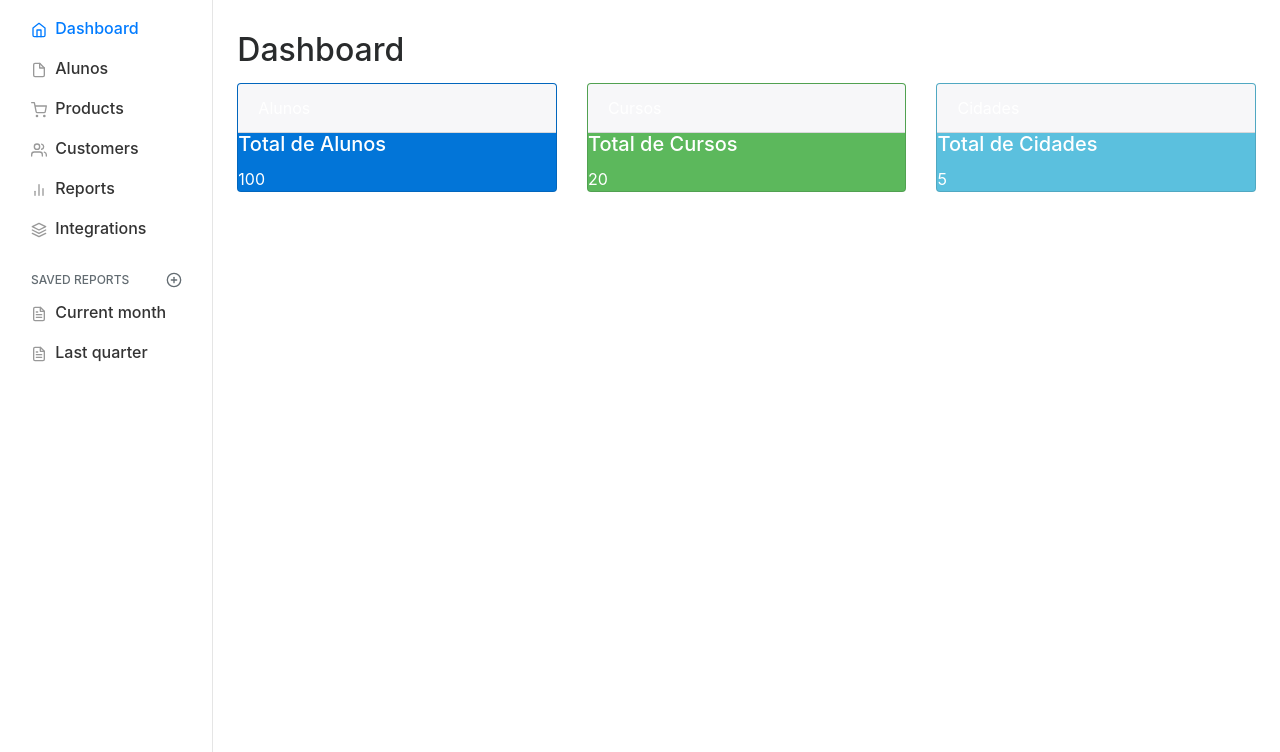
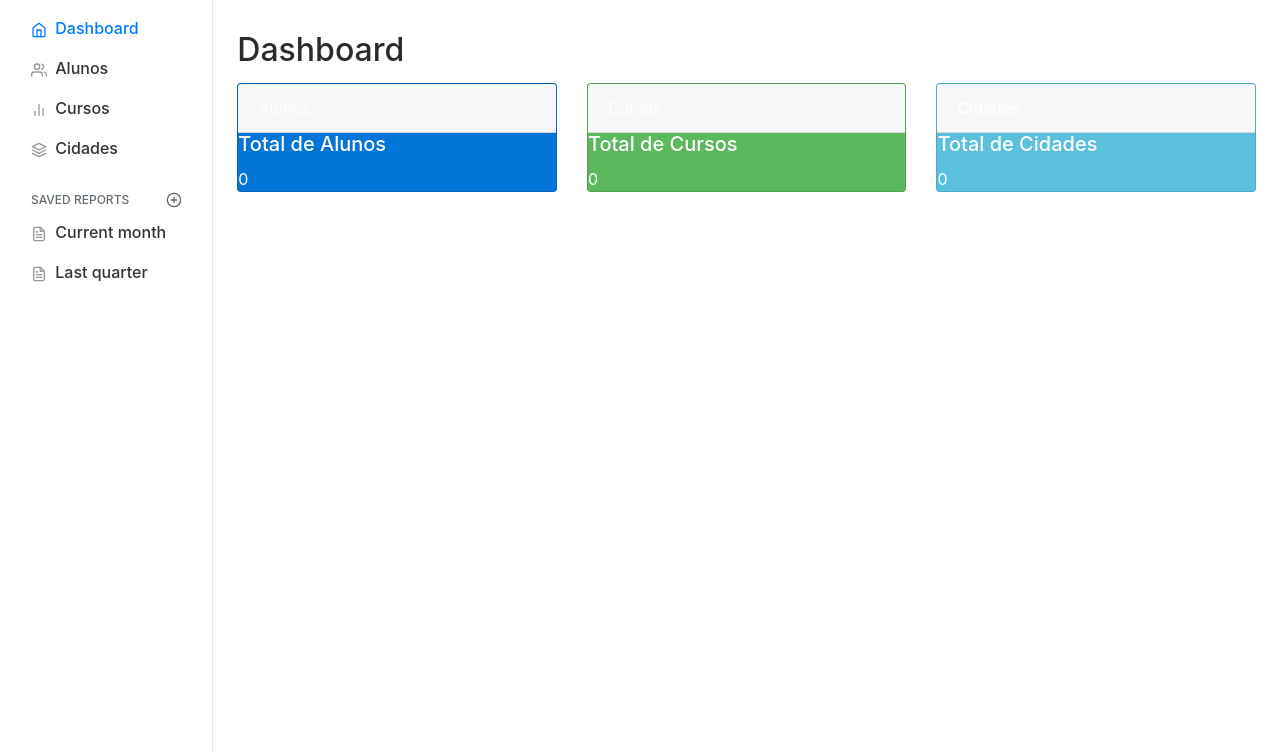
Before and after one commit to vitorqf/matricula-aluno-django, a Django app: page / in a window 1280 px wide. Shown: the part 122-874 px from the top of the page. Run offline with Django 4.2, Linux system fonts and the light colour scheme; data that the repository does not hold is empty.

Commit message:
Alteração no menu.

```diff
--- a/aluno/templates/aluno/index.html
+++ b/aluno/templates/aluno/index.html
@@ -9,7 +9,7 @@
       <div class="card-header">Alunos</div>
       <div class="card-body">
         <h5 class="card-title">Total de Alunos</h5>
-        <p class="card-text">100</p> <!-- Substitua pelo valor real -->
+        <p class="card-text">{{ total_alunos }}</p> <!-- Substitua pelo valor real -->
       </div>
     </div>
   </div>
@@ -19,7 +19,7 @@
       <div class="card-header">Cursos</div>
       <div class="card-body">
         <h5 class="card-title">Total de Cursos</h5>
-        <p class="card-text">20</p> <!-- Substitua pelo valor real -->
+        <p class="card-text">{{ total_cursos }}</p> <!-- Substitua pelo valor real -->
       </div>
     </div>
   </div>
@@ -29,7 +29,7 @@
       <div class="card-header">Cidades</div>
       <div class="card-body">
         <h5 class="card-title">Total de Cidades</h5>
-        <p class="card-text">5</p> <!-- Substitua pelo valor real -->
+        <p class="card-text">{{ total_cidades }}</p> <!-- Substitua pelo valor real -->
       </div>
     </div>
   </div>
--- a/aluno/views.py
+++ b/aluno/views.py
@@ -1,5 +1,5 @@
 from django.shortcuts import render,get_object_or_404,redirect
-from .models import Aluno
+from .models import Aluno,Curso,Cidade
 from .forms import AlunoForm
 
 def aluno_editar(request,id=id):
@@ -44,4 +44,12 @@ def aluno_listar(request):
 
 
 def index(request):
-    return render(request, "aluno/index.html")
+    total_alunos = Aluno.objects.count()
+    total_cidades = Cidade.objects.count()
+    total_curso = Curso.objects.count()
+    context = {
+        'total_alunos' : total_alunos,
+        'total_cidades' : total_cidades,
+        'total_cursos' : total_curso
+    }
+    return render(request, "aluno/index.html",context)
--- a/templates/base.html
+++ b/templates/base.html
@@ -31,32 +31,20 @@
                 </li>
                 <li class="nav-item">
                   <a class="nav-link" href="{% url 'aluno_listar' %}">
-                    <svg xmlns="http://www.w3.org/2000/svg" width="24" height="24" viewBox="0 0 24 24" fill="none" stroke="currentColor" stroke-width="2" stroke-linecap="round" stroke-linejoin="round" class="feather feather-file"><path d="M13 2H6a2 2 0 0 0-2 2v16a2 2 0 0 0 2 2h12a2 2 0 0 0 2-2V9z"></path><polyline points="13 2 13 9 20 9"></polyline></svg>
+                    <svg xmlns="http://www.w3.org/2000/svg" width="24" height="24" viewBox="0 0 24 24" fill="none" stroke="currentColor" stroke-width="2" stroke-linecap="round" stroke-linejoin="round" class="feather feather-users"><path d="M17 21v-2a4 4 0 0 0-4-4H5a4 4 0 0 0-4 4v2"></path><circle cx="9" cy="7" r="4"></circle><path d="M23 21v-2a4 4 0 0 0-3-3.87"></path><path d="M16 3.13a4 4 0 0 1 0 7.75"></path></svg>
                     Alunos
                   </a>
                 </li>
                 <li class="nav-item">
                   <a class="nav-link" href="#">
-                    <svg xmlns="http://www.w3.org/2000/svg" width="24" height="24" viewBox="0 0 24 24" fill="none" stroke="currentColor" stroke-width="2" stroke-linecap="round" stroke-linejoin="round" class="feather feather-shopping-cart"><circle cx="9" cy="21" r="1"></circle><circle cx="20" cy="21" r="1"></circle><path d="M1 1h4l2.68 13.39a2 2 0 0 0 2 1.61h9.72a2 2 0 0 0 2-1.61L23 6H6"></path></svg>
-                    Products
-                  </a>
-                </li>
-                <li class="nav-item">
-                  <a class="nav-link" href="#">
-                    <svg xmlns="http://www.w3.org/2000/svg" width="24" height="24" viewBox="0 0 24 24" fill="none" stroke="currentColor" stroke-width="2" stroke-linecap="round" stroke-linejoin="round" class="feather feather-users"><path d="M17 21v-2a4 4 0 0 0-4-4H5a4 4 0 0 0-4 4v2"></path><circle cx="9" cy="7" r="4"></circle><path d="M23 21v-2a4 4 0 0 0-3-3.87"></path><path d="M16 3.13a4 4 0 0 1 0 7.75"></path></svg>
-                    Customers
-                  </a>
-                </li>
-                <li class="nav-item">
-                  <a class="nav-link" href="#">
                     <svg xmlns="http://www.w3.org/2000/svg" width="24" height="24" viewBox="0 0 24 24" fill="none" stroke="currentColor" stroke-width="2" stroke-linecap="round" stroke-linejoin="round" class="feather feather-bar-chart-2"><line x1="18" y1="20" x2="18" y2="10"></line><line x1="12" y1="20" x2="12" y2="4"></line><line x1="6" y1="20" x2="6" y2="14"></line></svg>
-                    Reports
+                    Cursos
                   </a>
                 </li>
                 <li class="nav-item">
                   <a class="nav-link" href="#">
                     <svg xmlns="http://www.w3.org/2000/svg" width="24" height="24" viewBox="0 0 24 24" fill="none" stroke="currentColor" stroke-width="2" stroke-linecap="round" stroke-linejoin="round" class="feather feather-layers"><polygon points="12 2 2 7 12 12 22 7 12 2"></polygon><polyline points="2 17 12 22 22 17"></polyline><polyline points="2 12 12 17 22 12"></polyline></svg>
-                    Integrations
+                    Cidades
                   </a>
                 </li>
               </ul>
```
